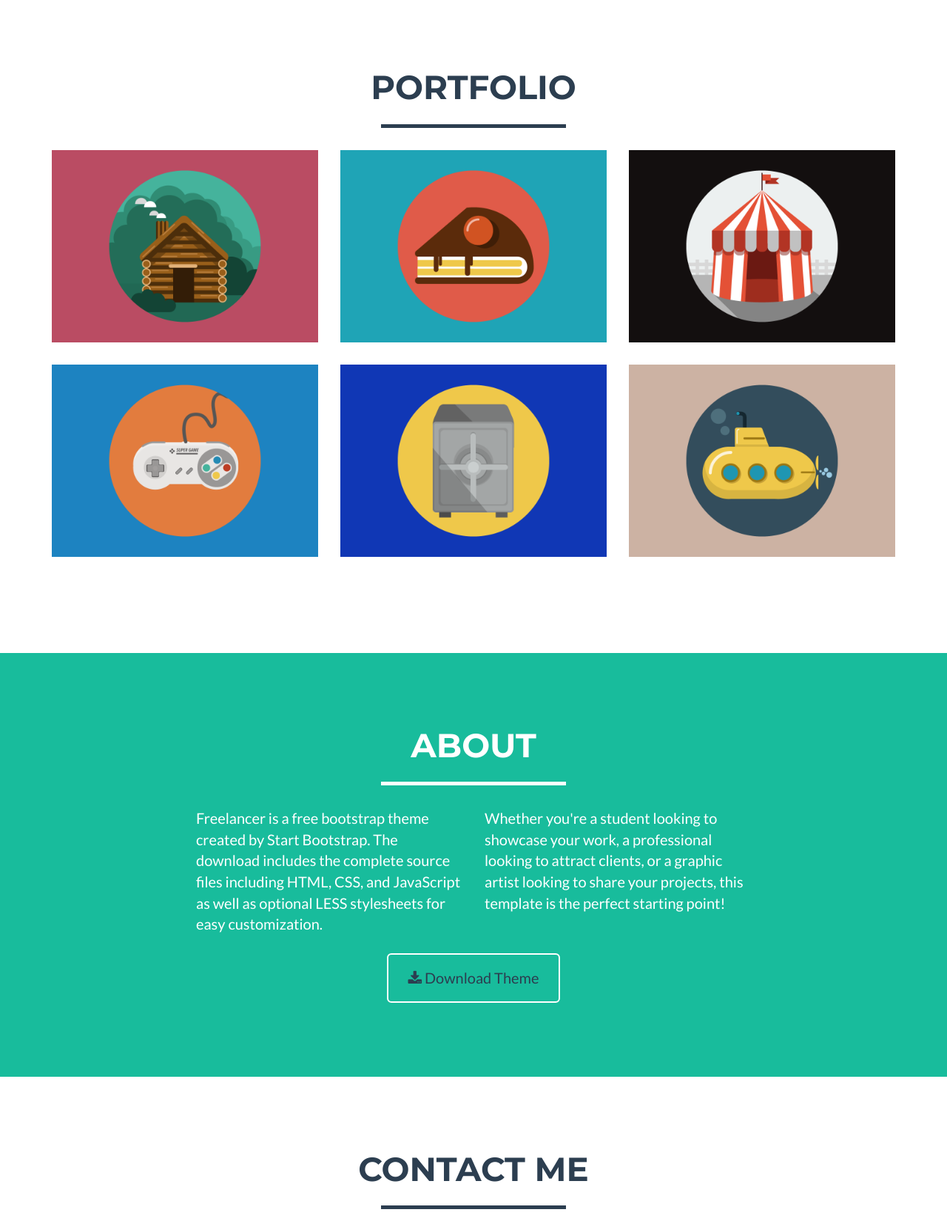
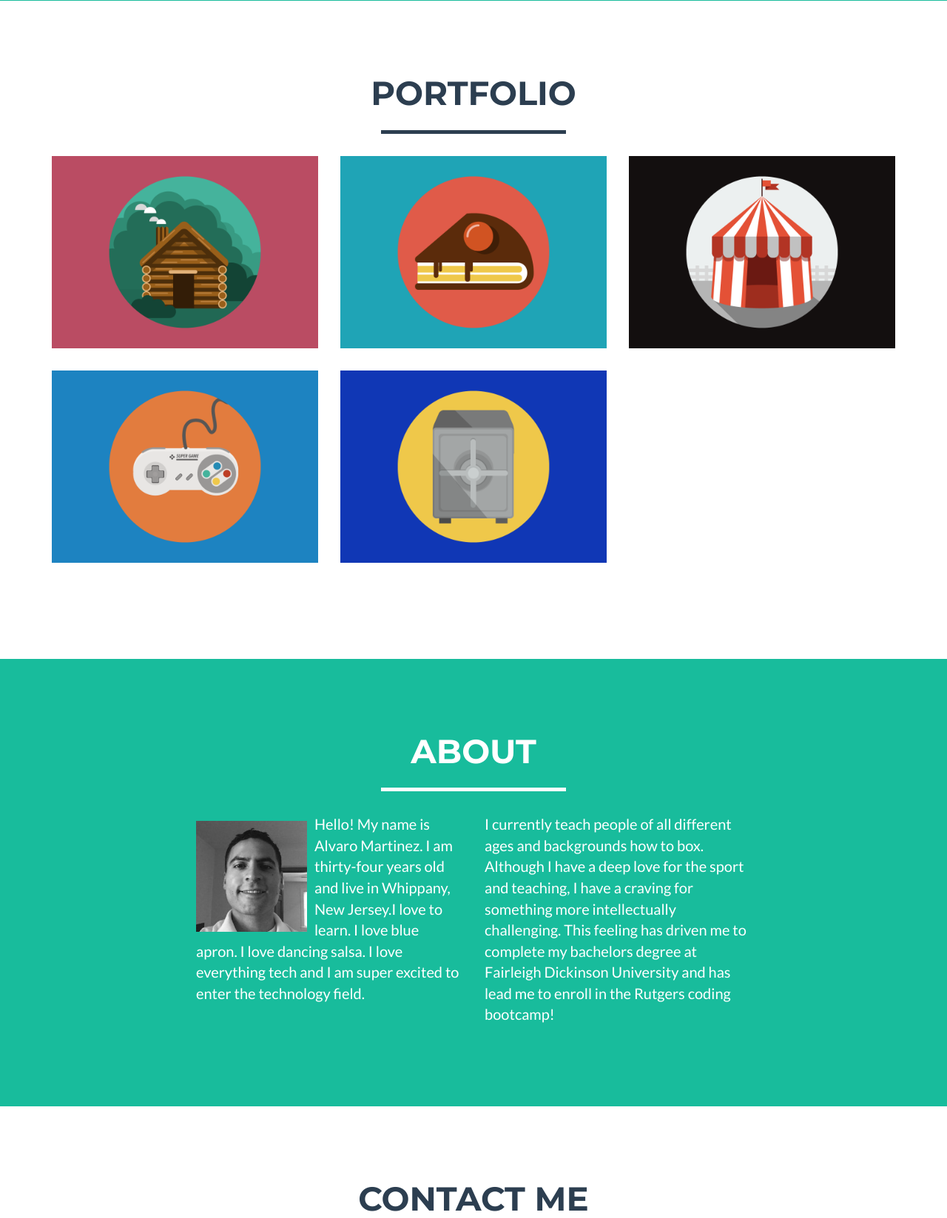
Before and after one commit to alcreates/my-portfolio, a PHP site: page / in a window 1280 px wide. Shown: the part 826-2473 px from the top of the page at 74% size. Run offline with PHP 8.4, Linux system fonts and the light colour scheme; some libraries are stand-ins or nearby versions.

Commit message:
version 2

```diff
--- a/startbootstrap-freelancer-1.0.5/css/freelancer.css
+++ b/startbootstrap-freelancer-1.0.5/css/freelancer.css
@@ -10,7 +10,9 @@ body {
 
 p {
     font-size: 20px;
+
 }
+
 
 p.small {
     font-size: 16px;
@@ -106,6 +108,14 @@ header .intro-text .name {
 header .intro-text .skills {
     font-size: 1.25em;
     font-weight: 300;
+}
+#self {
+    width: 150px;
+    height: 150px;
+    float:left;
+    margin-right: 10px;
+    position:relative;
+    top:10px;
 }
 
 @media(min-width:768px) {
--- a/startbootstrap-freelancer-1.0.5/index.html
+++ b/startbootstrap-freelancer-1.0.5/index.html
@@ -146,14 +146,7 @@
                     </a>
                 </div>
                 <div class="col-sm-4 portfolio-item">
-                    <a href="#portfolioModal6" class="portfolio-link" data-toggle="modal">
-                        <div class="caption">
-                            <div class="caption-content">
-                                <i class="fa fa-search-plus fa-3x"></i>
-                            </div>
-                        </div>
-                        <img src="img/portfolio/submarine.png" class="img-responsive" alt="">
-                    </a>
+
                 </div>
             </div>
         </div>
@@ -170,16 +163,13 @@
             </div>
             <div class="row">
                 <div class="col-lg-4 col-lg-offset-2">
-                    <p>Freelancer is a free bootstrap theme created by Start Bootstrap. The download includes the complete source files including HTML, CSS, and JavaScript as well as optional LESS stylesheets for easy customization.</p>
+                    <img src="img/self.jpg" id="self">
+                    <p>Hello! My name is Alvaro Martinez. I am thirty-four years old and live in Whippany, New Jersey.I love to learn. I love blue apron. I love dancing salsa. I love everything tech and I am super excited to enter the technology field.</p>
                 </div>
                 <div class="col-lg-4">
-                    <p>Whether you're a student looking to showcase your work, a professional looking to attract clients, or a graphic artist looking to share your projects, this template is the perfect starting point!</p>
+                    <p>I currently teach people of all different ages and backgrounds how to box. Although I have a deep love for the sport and teaching, I have a craving for something more intellectually challenging. This feeling has driven me to complete my bachelors degree at Fairleigh Dickinson University and has lead me to enroll in the Rutgers coding bootcamp!</p>
                 </div>
-                <div class="col-lg-8 col-lg-offset-2 text-center">
-                    <a href="#" class="btn btn-lg btn-outline">
-                        <i class="fa fa-download"></i> Download Theme
-                    </a>
-                </div>
+
             </div>
         </div>
     </section>
@@ -246,31 +236,26 @@
                 <div class="row">
                     <div class="footer-col col-md-4">
                         <h3>Location</h3>
-                        <p>3481 Melrose Place<br>Beverly Hills, CA 90210</p>
+                        <p>831 Route 10 STE 102<br>Whippany, NJ 07981</p>
                     </div>
                     <div class="footer-col col-md-4">
                         <h3>Around the Web</h3>
                         <ul class="list-inline">
+
+
                             <li>
-                                <a href="#" class="btn-social btn-outline"><i class="fa fa-fw fa-facebook"></i></a>
+                                <a href="https://github.com/alcreates" class="btn-social btn-outline"><i class="fa fa-fw fa-github"></i></a>
                             </li>
                             <li>
-                                <a href="#" class="btn-social btn-outline"><i class="fa fa-fw fa-google-plus"></i></a>
+                                <a href="https://www.linkedin.com/in/alvaro-martinez-37b737b2" class="btn-social btn-outline"><i class="fa fa-fw fa-linkedin"></i></a>
                             </li>
                             <li>
-                                <a href="#" class="btn-social btn-outline"><i class="fa fa-fw fa-twitter"></i></a>
-                            </li>
-                            <li>
-                                <a href="#" class="btn-social btn-outline"><i class="fa fa-fw fa-linkedin"></i></a>
-                            </li>
-                            <li>
-                                <a href="#" class="btn-social btn-outline"><i class="fa fa-fw fa-dribbble"></i></a>
+                                <a href="https://www.facebook.com/alvaro.martinez.1272" class="btn-social btn-outline"><i class="fa fa-fw fa-facebook"></i></a>
                             </li>
                         </ul>
                     </div>
                     <div class="footer-col col-md-4">
-                        <h3>About Freelancer</h3>
-                        <p>Freelance is a free to use, open source Bootstrap theme created by <a href="http://startbootstrap.com">Start Bootstrap</a>.</p>
+
                     </div>
                 </div>
             </div>
@@ -279,7 +264,7 @@
             <div class="container">
                 <div class="row">
                     <div class="col-lg-12">
-                        Copyright &copy; Your Website 2014
+                        Copyright &copy; alvaroMartinez Website 2014
                     </div>
                 </div>
             </div>
--- a/startbootstrap-freelancer-1.0.5/mail/contact_me.php
+++ b/startbootstrap-freelancer-1.0.5/mail/contact_me.php
@@ -16,7 +16,7 @@ $phone = $_POST['phone'];
 $message = $_POST['message'];
 
 // Create the email and send the message
-$to = 'yourname@yourdomain.com'; // Add your email address inbetween the '' replacing yourname@yourdomain.com - This is where the form will send a message to.
+$to = 'alcreates101@gmail.com'; // Add your email address inbetween the '' replacing yourname@yourdomain.com - This is where the form will send a message to.
 $email_subject = "Website Contact Form:  $name";
 $email_body = "You have received a new message from your website contact form.\n\n"."Here are the details:\n\nName: $name\n\nEmail: $email_address\n\nPhone: $phone\n\nMessage:\n$message";
 $headers = "From: noreply@yourdomain.com\n"; // This is the email address the generated message will be from. We recommend using something like noreply@yourdomain.com.
```
Also changed, not shown: startbootstrap-freelancer-1.0.5/img/IMG_1064.png (added), startbootstrap-freelancer-1.0.5/img/self.jpg (added), 3 other files.
